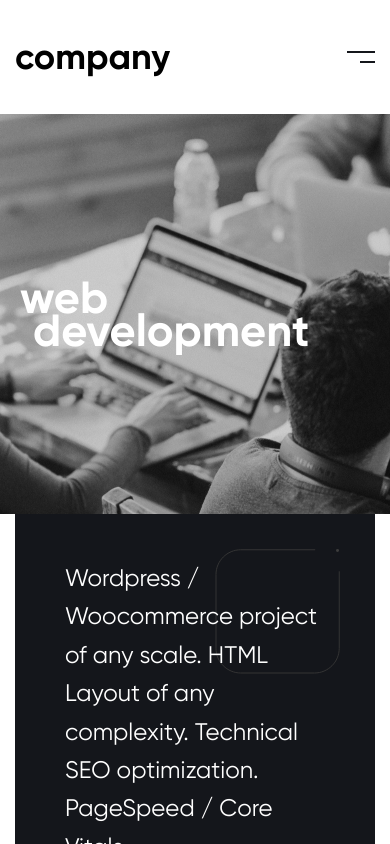
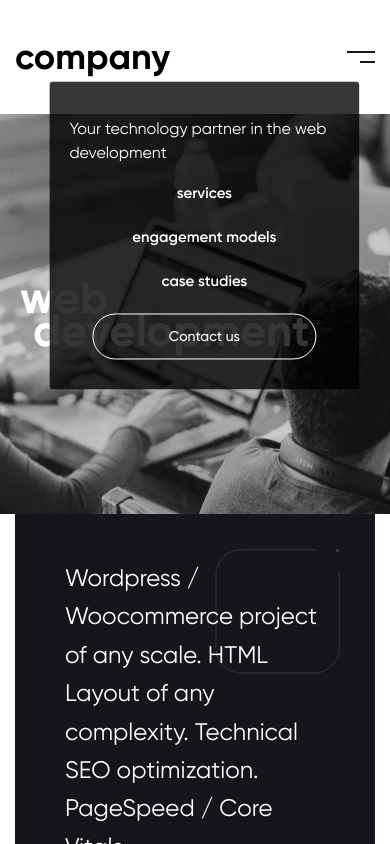
Before and after one commit to yevgeny-baklanov/company, a website: page src/index.html in a window 390 px wide. Both pictures are taken after a click on the element 361 px from the left and 57 px from the top of the page. Shown: the top 844 px of the page. Drawn offline with nearby package versions, Linux system fonts and the light colour scheme; files that its build step writes are made by us from their sources.

Commit message:
Added additional feature(burger)

```diff
--- a/gulp/version.json
+++ b/gulp/version.json
@@ -1,3 +1,3 @@
 {
-    "main": "20220721084011"
+    "main": "20220721202952"
 }
--- a/src/html/_header.html
+++ b/src/html/_header.html
@@ -13,13 +13,13 @@
             <div class="burger">
                 <div class="burger__icon"><span></span></div>
                 <div class="burger-menu burger__menu">
-                    <p class="header__subtitle">Your technology partner in the web development</p>
+                    <p class="burger-menu__subtitle">Your technology partner in the web development</p>
                     <nav>
                         <a href="#" class="burger-menu__link">services </a>
                         <a href="#" class="burger-menu__link">engagement models</a>
                         <a href="#" class="burger-menu__link">case studies</a>
                     </nav>
-                    <button class="header__contact">Contact us</button>
+                    <button class="burger-menu__contact">Contact us</button>
                 </div>
             </div>
         </div>
--- a/src/js/app.js
+++ b/src/js/app.js
@@ -0,0 +1,24 @@
+document.addEventListener('DOMContentLoaded', () => {
+
+
+    const burgerIcon = document.querySelector('.burger__icon'),
+          burgerMenu = document.querySelector('.burger__menu');
+
+    burgerIcon.addEventListener('click', () => {
+        if (!burgerMenu.classList.contains('active')) {
+            burgerMenu.classList.add('active');
+        } else {
+            burgerMenu.classList.remove('active');
+        }
+    });
+
+    window.addEventListener('click', (e) => {
+        if ((!e.target.matches('.burger__menu') && !e.target.closest('.burger__menu')) && (!e.target.matches('.burger__icon') && !e.target.closest('.burger__icon'))) {
+            if (burgerMenu.classList.contains('active')) {
+                burgerMenu.classList.remove('active');
+            }
+        }
+    });
+
+
+});
--- a/src/sass/assets/_media.sass
+++ b/src/sass/assets/_media.sass
@@ -63,6 +63,11 @@
     .burger
         &__icon
             margin-left: 0
+        &__menu
+            transform: translate(-100%, 106%)
+        &-menu
+            &__contact
+                display: flex
 
     .main-banner
         height: 400px
@@ -96,6 +101,11 @@
                 top: 35px
                 right: 35px
 
+    .burger
+        &-menu
+            &__subtitle
+                display: block
+
 @media (max-width: 568px)
     .main-banner
         &__heading
@@ -119,3 +129,12 @@
         &__descr-block
             button
                 padding: 18px 40px
+
+    .burger
+        &__menu
+            transform: translate(-96%, 106%)
+
+@media (max-width: 370px)
+    .burger
+        &__menu
+            transform: translate(-87%, 106%)
--- a/src/sass/modules/_header.sass
+++ b/src/sass/modules/_header.sass
@@ -69,17 +69,58 @@
             background: #14161B
 
     &__menu
-        display: none
-        // position: absolute
-        // bottom: 0
-        // left: 0
-        // padding: 20px 20px 30px 20px
-        // background: #0000007d
-        // border-radius: 4px
-        // transform: translate(-100%, 100%)
+        position: absolute
+        bottom: 0
+        left: 0
+        padding: 20px 20px 30px 20px
+        background: rgb(0 0 0 / 79%)
+        border-radius: 4px
+        transform: translate(-80%, 106%)
+        visibility: hidden
+        opacity: 0
+        &.active
+            animation: showBurger 0.3s linear forwards
+
     &-menu
+        display: flex
+        flex-direction: column
+        align-items: center
+        justify-content: space-between
         &__link
             display: inline-block
+            color: #fff
             font-weight: 600
             font-size: 15px
             white-space: nowrap
+            margin: 0 0 20px 0
+        &__subtitle
+            display: none
+            min-width: 270px
+            color: #fff
+        &__contact
+            display: none
+            align-items: center
+            text-align: center
+            padding: 14px 75px
+            font-weight: 500
+            font-size: 14px
+            line-height: 16px
+            color: #fff
+            white-space: nowrap
+            border: 1px solid #fff
+            border-radius: 35px
+            background: transparent
+            cursor: pointer
+        &>nav
+            display: flex
+            flex-direction: column
+            align-items: center
+            justify-content: space-between
+
+@keyframes showBurger
+    0%
+        visibility: hidden
+        oppacity: 0
+    100%
+        visibility: visible
+        opacity: 1
```
Also changed, not shown: dist/css/style.css, dist/css/style.min.css, dist/img/dx.png, dist/img/employment.png, dist/img/figma.png, dist/img/html.png, dist/img/main-banner.png, dist/img/mutedesign.png, dist/img/pagespeed.png, dist/img/petricore.png, dist/img/seo.png, dist/img/siemens.png, dist/img/socialhealth.png, dist/img/woo commerce.png, 3 more files.
